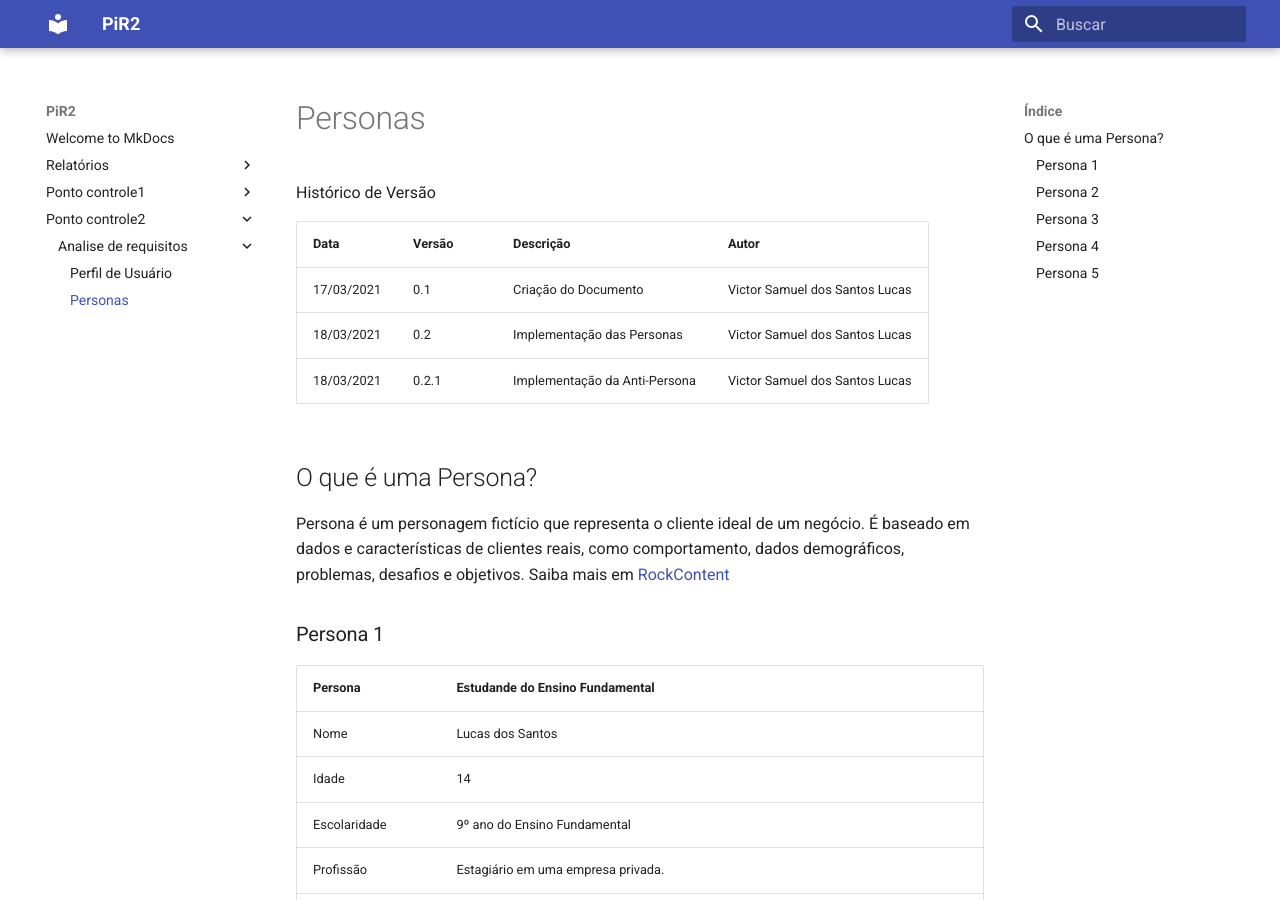
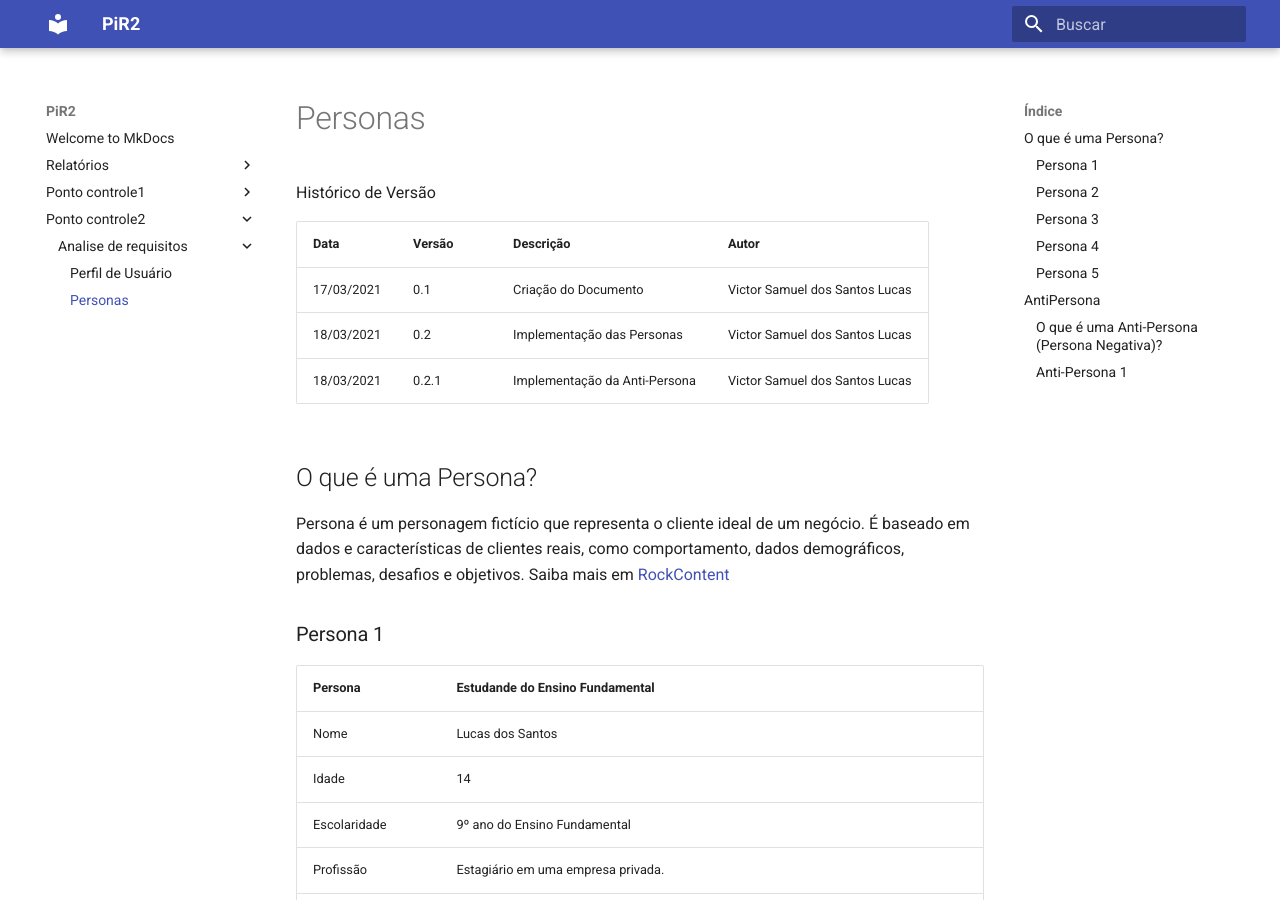
Before and after one commit to liversonp/2020.2-forumPiR2, an MkDocs documentation site: the page built from docs/ponto_controle2/analise_de_requisitos/personas.md, in a window 1280 px wide and 900 px high. Built offline with MkDocs 1.6.1 and Material for MkDocs 9.7.7, drawn with Linux system fonts in a browser that asks for light colours.

Commit message:
Adição de persona negativa

```diff
--- a/docs/ponto_controle2/analise_de_requisitos/personas.md
+++ b/docs/ponto_controle2/analise_de_requisitos/personas.md
@@ -82,9 +82,9 @@
 | Conhecimento sobre o Site| Iniciante, cadastrou por indicação de um sobrinho. |
 | O que espera | Espera poder relembrar os conteúdos ministrados no Ensino Médio por meio de aulas e fóruns de qualidade. |
 
-# AntiPersona
+## AntiPersona
 
-## O que é uma Anti-Persona (Persona Negativa)?
+### O que é uma Anti-Persona (Persona Negativa)?
 
 Enquanto a Persona é o seu cliente ideal, a Anti-Persona se caracteriza por ser quase-ideal. Em geral, ela apresenta muitas das mesmas características da Persona. Ela pode ter alguns dos mesmos gostos pessoais e fazer o mesmo tipo de pesquisas nos sites de busca, porém, há alguns pontos que fazem ela adquirir o produto disponibilizado. Saiba mais em [Econsultancy](https://econsultancy.com/anti-personas-definition-benefits/).
 
```
